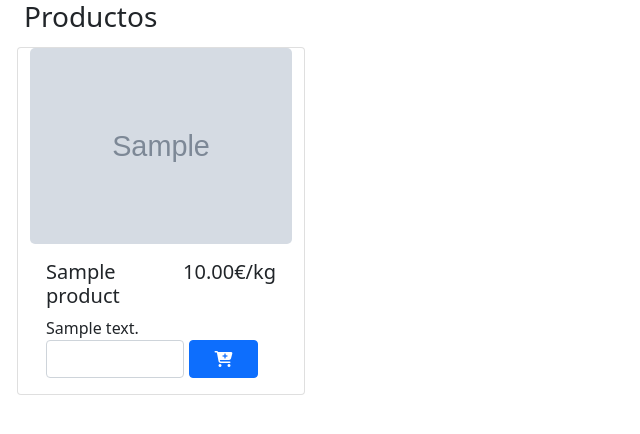
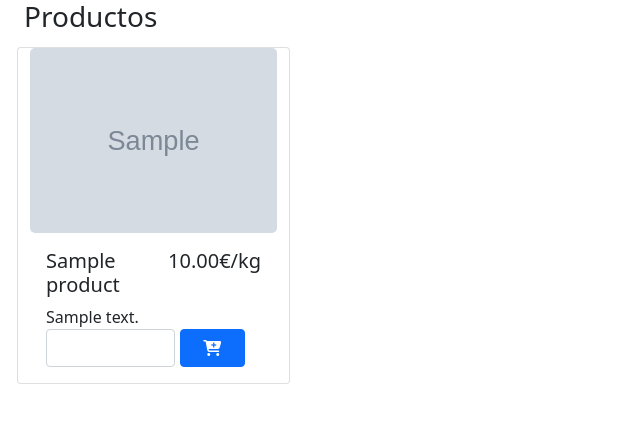
Before and after one commit to sofi131/app-carrito, a PHP site: page / in a window 1280 px wide. Shown: the top 434 px of the page, without its empty margins (0-640 px from the left). Run offline with PHP 8.4, Linux system fonts and the light colour scheme; tables that the repository leaves empty hold one stand-in row (values such as "Sample post"); grey boxes marked "Sample" are stand-in pictures.

Commit message:
cambio index

```diff
--- a/index.php
+++ b/index.php
@@ -30,7 +30,7 @@ $resultados = $consulta->fetchAll(PDO::FETCH_ASSOC);
         <?php
         // Mostrar los resultados
         foreach ($resultados as $product) {
-            echo '<div class="card product-card col-sm-12" style="width: 18rem;">
+            echo '<div class="card product-card col-md-3 col-sm-12">
         <img src="assets/product/' . $product["image"] . '" class="card-img-top" alt="...">
         <div class="card-body">
         <div class="producto-detalle">
```
